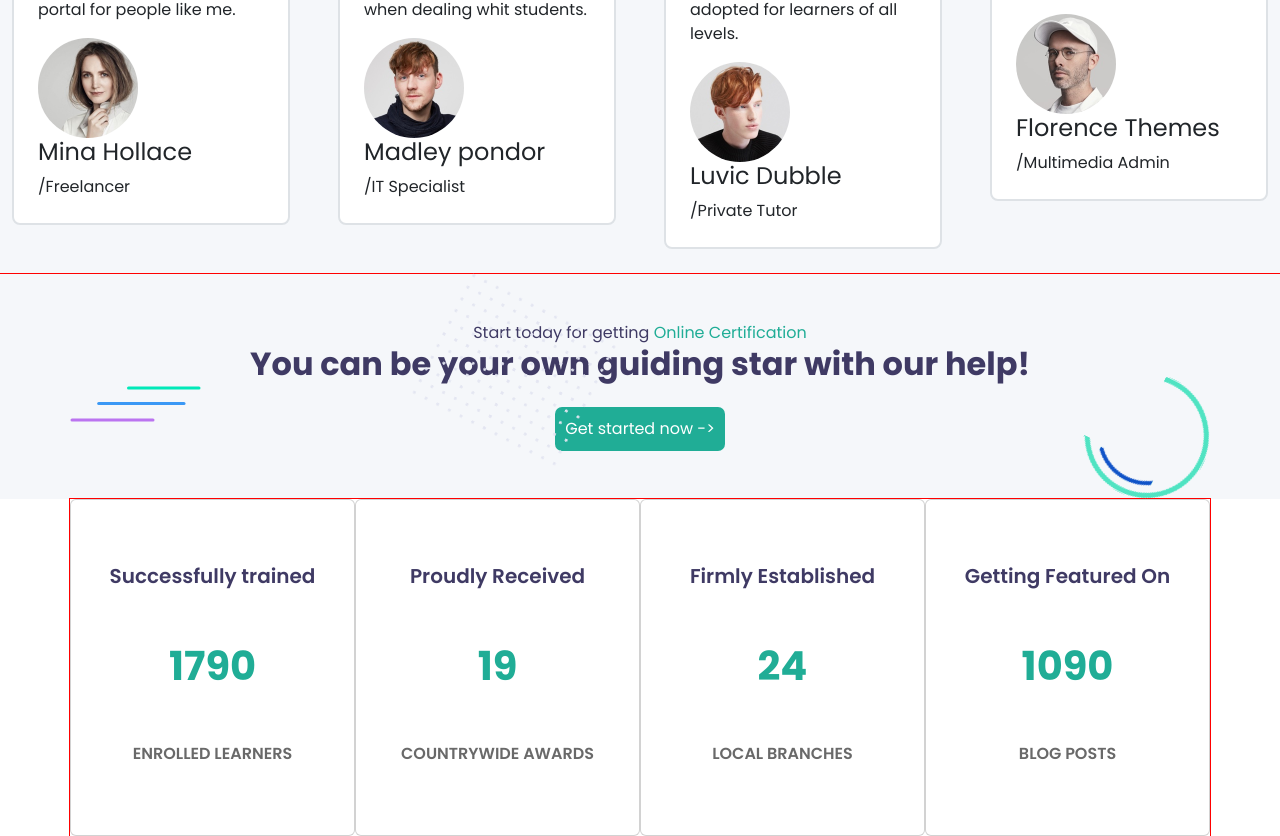
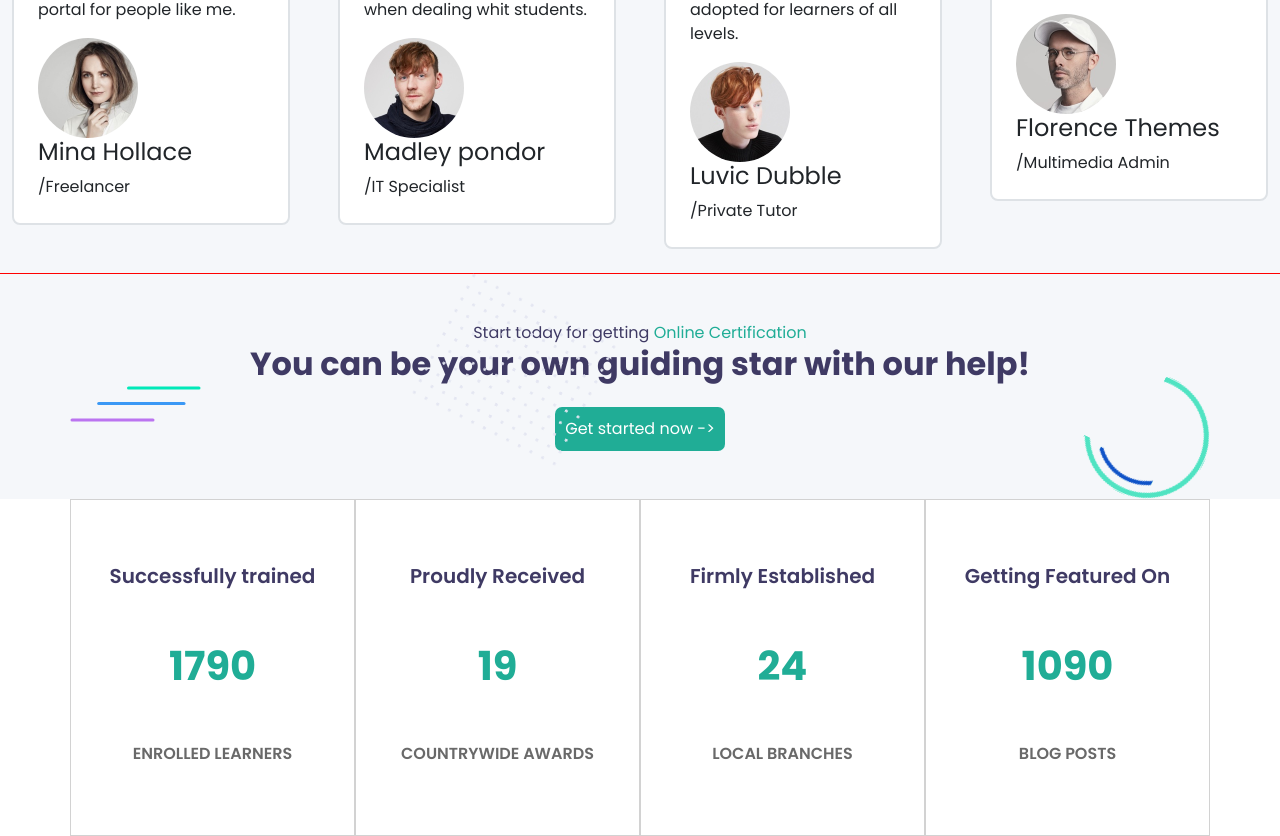
Before and after one commit to MarcoBione/proj-html-vuejs, a Vue app: page / in a window 1280 px wide. Shown: the part 2826-3662 px from the top of the page. Built offline with nearby package versions, Linux system fonts and the light colour scheme.

Commit message:
Fix rounded properties

```diff
--- a/src/components/MainFourthComponent.vue
+++ b/src/components/MainFourthComponent.vue
@@ -1,9 +1,9 @@
 <template>
     <div class="bg-white">
-        <div class="container debug">
+        <div class="container">
             <div class="row">
                 <div class="col p-0" v-for="card, index in store.maxCoachData">
-                    <div class="card py-5 h-100">
+                    <div class="card py-5 h-100 rounded-0">
                         <div class="card-body text-center d-flex flex-column justify-content-between">
                             <h5 class="card-title _mydarktxt fw-semibold mb-5">{{ card.name }}</h5>
                             <p class="card-text _mytxt fw-bolder fs-1 mb-5">{{ card.number }}</p>
```
